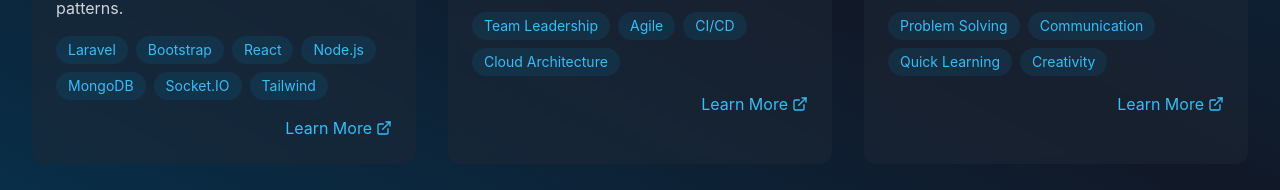
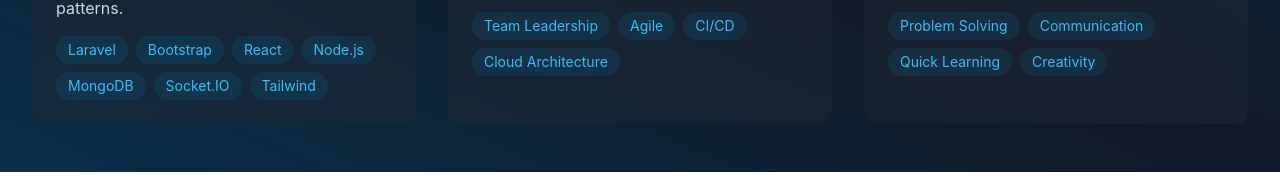
Before and after one commit to shikharbahikmagar/new_portfolio, a React (Vite) app: page / in a window 1280 px wide. Shown: the part 3042-3232 px from the top of the page. Built offline with nearby package versions, Linux system fonts and the light colour scheme.

Commit message:
few chages

```diff
--- a/src/components/Footer.jsx
+++ b/src/components/Footer.jsx
@@ -77,12 +77,6 @@
                 ))}
               </div>
 
-              <div className="mt-4 flex justify-end">
-                <button className="text-sky-400 hover:text-sky-300 transition-colors flex items-center space-x-1">
-                  <span>Learn More</span>
-                  <ExternalLink className="w-4 h-4" />
-                </button>
-              </div>
             </div>
           ))}
         </div>
```
